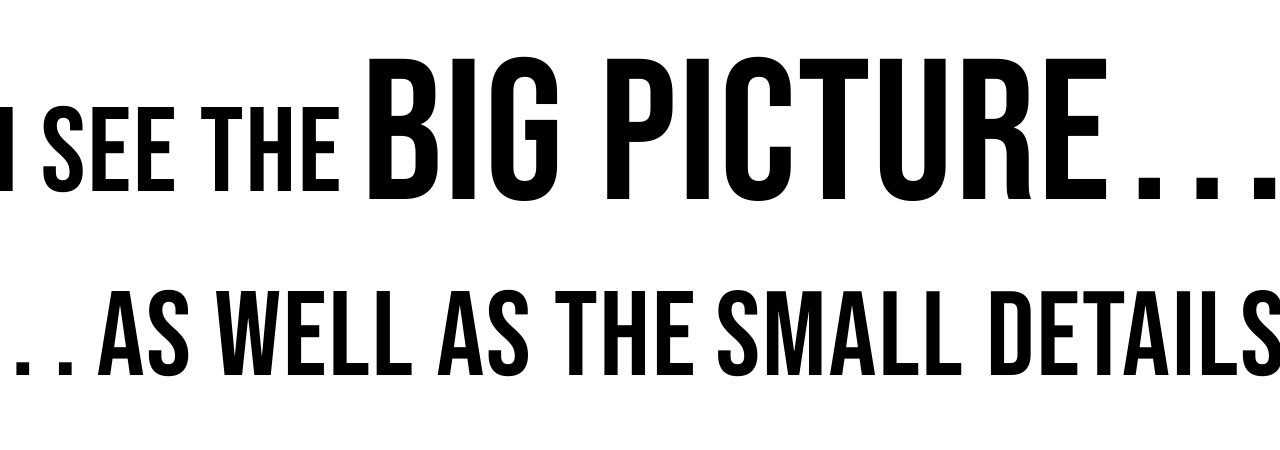
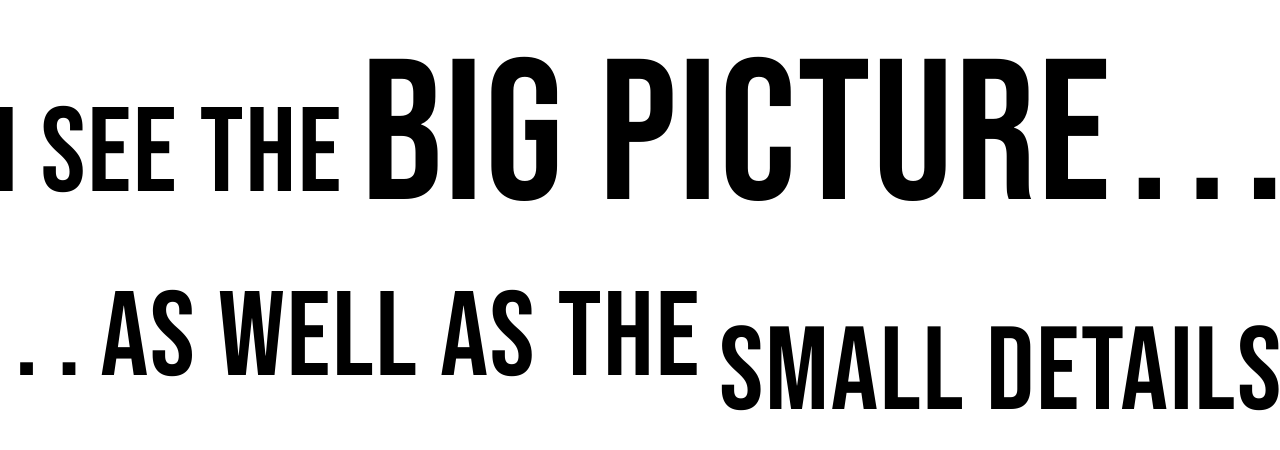
Before and after one commit to alxcay/portfolio, a plain HTML site: page index.html in a window 1280 px wide. Shown: the part 1021-1471 px from the top of the page. Drawn offline with nearby package versions, Linux system fonts and the light colour scheme; a web font is replaced by a local one.

Commit message:
Update index.html

```diff
--- a/index.html
+++ b/index.html
@@ -171,7 +171,10 @@ btn.addEventListener('click', function() {
 }
 
 #smalldet {
-  font-size:15vmin
+  font-size:15vmin;
+  /* margin-top: 1vmin; */
+  transform: translateY(25%);
+
 }
 
 #dot4 {
@@ -445,13 +448,24 @@ $(function() {
           var h = window.innerHeight;
 
 
-          console.log(h);
-
          window.addEventListener("scroll", function() {showFunction3()});
 
         function showFunction3() {
             if ((document.body.scrollTop > 10 || document.documentElement.scrollTop > 10) && (counter === 9)) {
                 document.getElementById("cursor").style.display = "none";
+
+                //PUT ARROW HERE!
+            } else {
+
+            }
+        }
+
+        window.addEventListener("scroll", function() {showburger()});
+
+        function showburger() {
+            if ((document.body.scrollTop > 10 || document.documentElement.scrollTop > 10)) {
+              document.getElementById("McButton").style.display = "block";
+
                 //PUT ARROW HERE!
             } else {
 
@@ -464,7 +478,7 @@ $(function() {
         function showFunction() {
             if (document.body.scrollTop > h/3.5 || document.documentElement.scrollTop > h/3.5) {
                 document.getElementById("line2").style.display = "block";
-                document.getElementById("McButton").style.display = "block";
+
             } else {
                // document.getElementById("toptexts2").style.display = "none";
             }
@@ -596,7 +610,7 @@ $(function() {
                 document.getElementById("floatcontainer2").style.display = "inline-flex";
 
                 if (fontsize2 > 10 ) {
-                  fontsize2 = fontsize2 -.01;
+                  fontsize2 = fontsize2 -.06;
                   actfont2 = fontsize2 + "vmin";
                   document.getElementById("smalldet").style.fontSize = actfont2;
 
```
